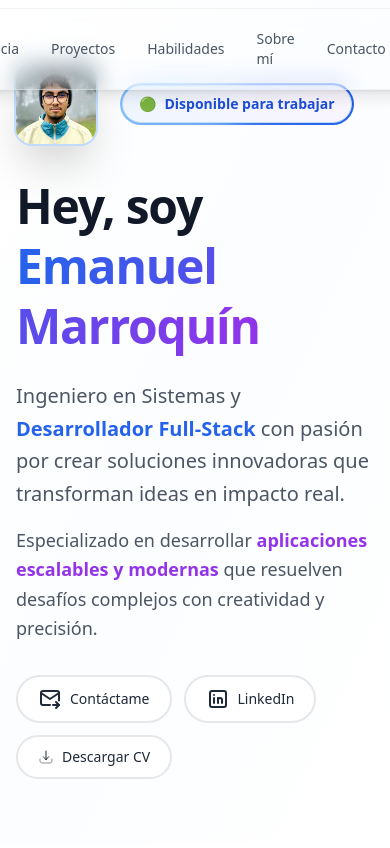
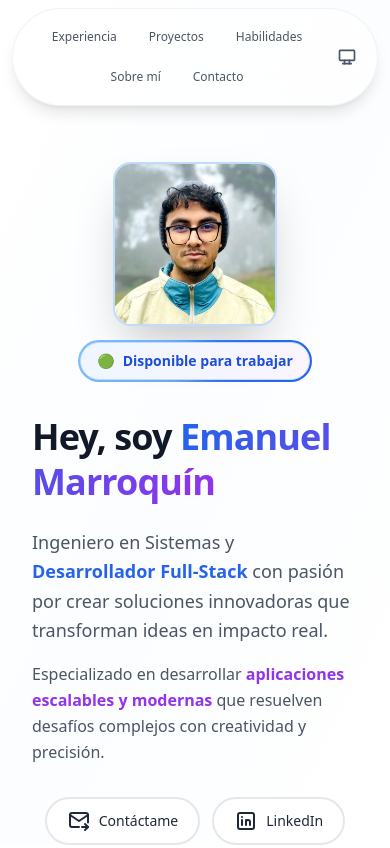
Before and after one commit to Carlosmarroquin20/professional-portfolio-Ema, an Astro site: page / in a window 390 px wide. Shown: the top 848 px of the page. Built offline with nearby package versions, Linux system fonts and the light colour scheme; Astro itself is replaced by a stand-in of ours.

Commit message:
Refactor layout and component styles for improved responsiveness and consistency

```diff
--- a/src/components/CTA.astro
+++ b/src/components/CTA.astro
@@ -3,8 +3,8 @@ import MailIcon from "./icons/Mail.astro"
 import LinkedInIcon from "./icons/LinkedIn.astro"
 ---
 
-<section class="py-16 md:py-24 bg-gradient-to-br from-blue-600 to-purple-600 rounded-3xl text-white">
-  <div class="max-w-3xl mx-auto text-center px-6">
+<section class="px-4 sm:px-6 py-16 md:py-24 bg-gradient-to-br from-blue-600 to-purple-600 rounded-3xl text-white">
+  <div class="max-w-3xl mx-auto text-center">
     <h2 class="text-4xl md:text-5xl font-bold mb-6">
       ¿Tienes un proyecto en mente?
     </h2>
--- a/src/components/Footer.astro
+++ b/src/components/Footer.astro
@@ -3,10 +3,10 @@ const currentYear = new Date().getFullYear()
 ---
 
 <footer
-  class="mt-20 border-t border-gray-200 dark:border-gray-800/50 py-12"
+  class="mt-20 border-t border-gray-200 dark:border-gray-800/50 py-12 px-4 sm:px-6"
 >
   <div
-    class="max-w-6xl mx-auto px-4"
+    class="max-w-6xl mx-auto"
   >
     <div class="grid grid-cols-1 md:grid-cols-3 gap-8 mb-8">
       <div>
--- a/src/components/Header.astro
+++ b/src/components/Header.astro
@@ -31,15 +31,18 @@ const navItems = [
 ---
 
 <header
-  class="fixed top-0 z-10 flex items-center justify-center w-full mx-auto mt-2 px-4"
+  class="fixed inset-x-0 top-0 z-10 flex items-center justify-center w-full mx-auto mt-2 px-3"
 >
   <nav
-    class="flex px-4 py-3 text-sm font-medium rounded-full text-gray-600 dark:text-gray-300 justify-center items-center gap-2 bg-white/80 dark:bg-slate-900/80 backdrop-blur-md border border-gray-200/50 dark:border-gray-800/50 shadow-lg"
+    id="header-nav"
+    aria-label="Navegación principal"
+    class="flex w-full max-w-5xl items-center gap-2 rounded-full bg-white/80 dark:bg-slate-900/80 backdrop-blur-md border border-gray-200/50 dark:border-gray-800/50 shadow-lg px-4 py-3 text-sm font-medium text-gray-600 dark:text-gray-300"
   >
+    <div class="flex flex-1 flex-wrap items-center justify-center gap-2 min-w-0">
       {
         navItems.map((link) => (
           <a
-          class="relative block px-3 py-2 transition duration-300 hover:text-blue-600 dark:hover:text-blue-400 rounded-lg hover:bg-blue-50 dark:hover:bg-blue-950/30"
+            class="relative block px-3 py-2 transition duration-300 hover:text-blue-600 dark:hover:text-blue-400 rounded-lg hover:bg-blue-50 dark:hover:bg-blue-950/30 text-xs sm:text-sm"
             aria-label={link.label}
             href={link.url}
           >
@@ -47,8 +50,10 @@ const navItems = [
           </a>
         ))
       }
-    <div class="border-l border-gray-200 dark:border-gray-700 mx-2 h-6"></div>
+    </div>
+    <div class="flex items-center md:border-l md:border-gray-200/50 dark:md:border-gray-800/50 md:pl-3 md:ml-2">
       <ThemeToggle />
+    </div>
   </nav>
 </header>
 
--- a/src/components/Hero.astro
+++ b/src/components/Hero.astro
@@ -3,35 +3,32 @@ const personalImageAlt = "Emanuel Marroquín";
 import Badge from "@/components/Badge.astro";
 import LinkedInIcon from "@/components/icons/LinkedIn.astro";
 import MailIcon from "@/components/icons/Mail.astro";
-import DownloadIcon from "@/components/icons/Download.astro";
 import SocialPill from "@/components/SocialPill.astro";
 ---
 
 <div id="inicio" class="max-w-4xl mx-auto">
-  <div class="flex gap-6 mb-8 items-center">
+  <div class="flex flex-col items-center gap-4 mb-8 text-center md:flex-row md:items-center md:justify-between md:text-left md:gap-8">
     <img
-      class="rounded-2xl shadow-2xl size-20 ring-2 ring-blue-200 dark:ring-blue-900/50"
+      class="rounded-2xl shadow-2xl size-20 ring-2 ring-blue-200 dark:ring-blue-900/50 w-40 h-40 md:w-72 md:h-72 object-cover"
       src="/Ema.webp"
       alt={personalImageAlt}
     />
     <Badge>Disponible para trabajar</Badge>
   </div>
-  <h1
-    class="text-5xl md:text-7xl font-bold tracking-tight text-gray-900 dark:text-white mb-6 leading-tight"
-  >
+  <h1 class="text-4xl sm:text-5xl md:text-7xl font-bold tracking-tight text-gray-900 dark:text-white mb-6 leading-tight">
     Hey, soy <span class="bg-gradient-to-r from-blue-600 to-purple-600 bg-clip-text text-transparent">Emanuel Marroquín</span>
   </h1>
   <p
-    class="text-xl md:text-2xl text-gray-600 dark:text-gray-300 mb-4 leading-relaxed max-w-2xl"
+    class="text-lg md:text-xl text-gray-600 dark:text-gray-300 mb-4 leading-relaxed max-w-3xl mx-auto md:mx-0"
   >
     Ingeniero en Sistemas y <strong class="text-blue-600 dark:text-blue-400 font-semibold">Desarrollador Full-Stack</strong> con pasión por crear soluciones innovadoras que transforman ideas en impacto real.
   </p>
   <p
-    class="text-lg text-gray-600 dark:text-gray-400 mb-8 leading-relaxed max-w-2xl"
+    class="text-base md:text-lg text-gray-600 dark:text-gray-400 mb-8 leading-relaxed max-w-3xl mx-auto md:mx-0"
   >
     Especializado en desarrollar <strong class="text-purple-600 dark:text-purple-400 font-semibold">aplicaciones escalables y modernas</strong> que resuelven desafíos complejos con creatividad y precisión.
   </p>
-  <nav class="flex flex-wrap gap-3 mt-8">
+  <nav class="flex flex-wrap justify-center gap-3 mt-8">
     <SocialPill href="mailto:carlosema322@gmail.com">
       <MailIcon class="size-4" />
       Contáctame
--- a/src/components/SectionContainer.astro
+++ b/src/components/SectionContainer.astro
@@ -5,7 +5,7 @@ const { class: className, id } = Astro.props
 <section
   id={id}
   data-section={id}
-  class={`section ${className} scroll-m-20 w-full mx-auto container lg:max-w-4xl md:max-w-2xl`}
+  class={`section ${className} scroll-m-20 w-full mx-auto container px-4 sm:px-6 lg:max-w-5xl md:max-w-2xl`}
 >
   <slot />
 </section>
--- a/src/layouts/Layout.astro
+++ b/src/layouts/Layout.astro
@@ -51,6 +51,13 @@ const { description, title } = Astro.props
         flex-direction: column;
         min-height: 100vh;
         overscroll-behavior: none;
+        padding-top: 5.5rem;
+      }
+
+      @media (max-width: 768px) {
+        body {
+          padding-top: 6.25rem;
+        }
       }
 
       @media (prefers-reduced-motion: reduce) {
--- a/src/pages/index.astro
+++ b/src/pages/index.astro
@@ -8,7 +8,6 @@ import Experience from "@/components/Experience.astro"
 import ProfileCheck from "@/components/icons/ProfileCheck.astro"
 import Projects from "@/components/Projects.astro"
 import Skills from "@/components/Skills.astro"
-import Stats from "@/components/Stats.astro"
 import CTA from "@/components/CTA.astro"
 import SectionContainer from "@/components/SectionContainer.astro"
 import Hero from "@/components/Hero.astro"
```
Lines whose indentation alone changed are shown as unchanged.
